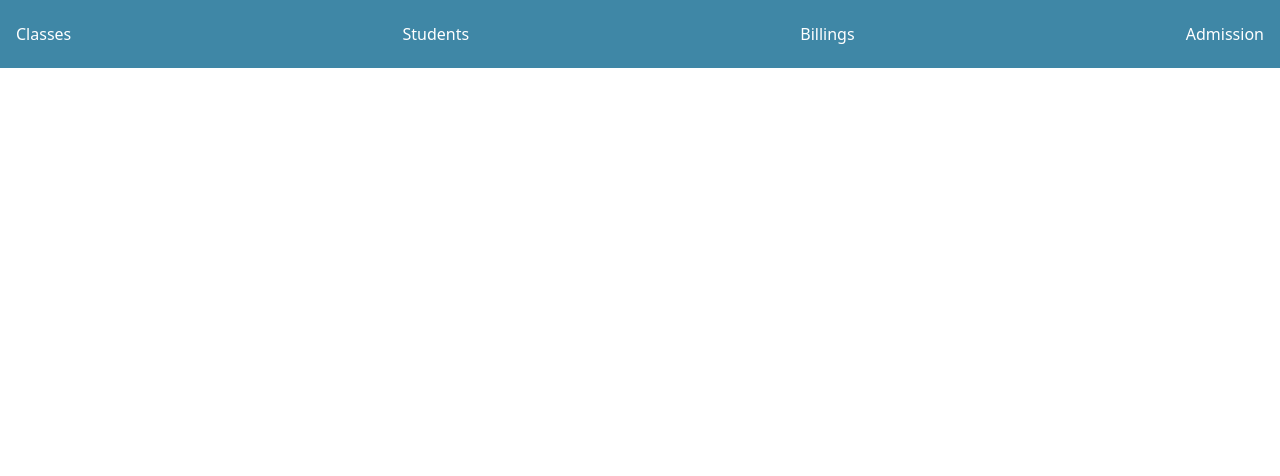
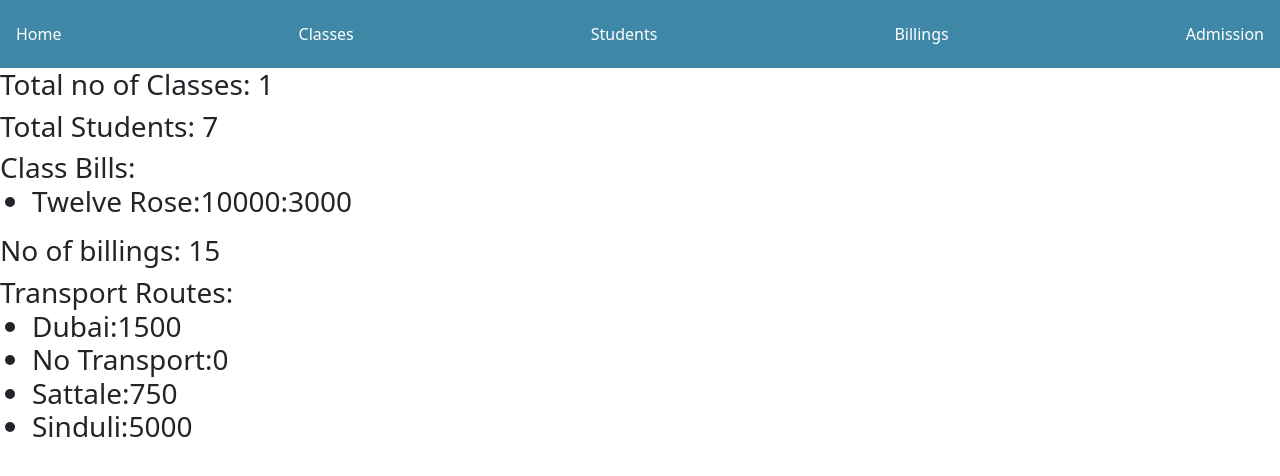
Before and after one commit to Tommy6969420/school_management, a Django app: page / in a window 1280 px wide. Shown: the top 476 px of the page. Run offline with Django 4.2, Linux system fonts and the light colour scheme; data comes from the database, SQL or seed files in the repository; both versions use the stored data as it was after the commit.

Commit message:
sum_homepage createed

```diff
--- a/administrative/models.py
+++ b/administrative/models.py
@@ -23,7 +23,7 @@ class Class(models.Model):
 class Student(models.Model):
     std_name=models.CharField(max_length=64)
     std_class=models.ForeignKey(Class ,on_delete=models.CASCADE)
-    roll_no=models.IntegerField(default=0,null=False)
+    roll_no=models.IntegerField(default=False,null=False,blank=False)
     D_O_B=models.DateField(default=timezone.now)
     admission_date=models.DateField(default=timezone.now)
     parents_name=models.CharField(max_length=64)
--- a/administrative/templates/administrative/admission.html
+++ b/administrative/templates/administrative/admission.html
@@ -1,9 +1,8 @@
 {% extends "./base.html" %}
 {% load crispy_forms_tags %}
 {% block body %}
-
+<p id="def_roll" style="display:none;">{{def_roll}}</p>
 {{sucess}}
-{{unsucess}}
 <form action="{% url 'admission_form' %}" method="post">
 
     {% csrf_token %}
@@ -29,6 +28,8 @@
       event.preventDefault();
       parentsName.value = parentsName.value.toUpperCase();
     });
+    //let roll=document.getElementById("id_roll_no");
+    //let def_roll=parseInt(document.getElementById("def_roll").innerText;)
     </script>
 
     </script>
--- a/administrative/templates/administrative/base.html
+++ b/administrative/templates/administrative/base.html
@@ -55,6 +55,7 @@
 
        <!-- Navbar -->
        <div class="navbar">
+        <a href="{% url "home" %}">Home</a>
         <a href="{% url "classes" %}">Classes</a>
         <a href="{% url "students" %}">Students</a>
         <a href="{% url "billing" %}">Billings</a>
--- a/billing/views.py
+++ b/billing/views.py
@@ -41,8 +41,6 @@ def get_student_info(request):
         # print(str(student_id))
     obj=Student.objects.get(id=student_id)
     class_obj=ClassBills.objects.get(indv_class_id=obj.std_class.id)
-    # due_obj=Billing.objects.filter(student_id=student_id).order_by("-recipt_no")
-    # prev_due=due_obj.order_by("-recipt_no").values("recipt_no","due","date_of_billing")[:1]
     due_obj=Billing.objects.filter(student_id=student_id).order_by("-recipt_no")
     prev_due=due_obj.order_by("-recipt_no").values("recipt_no","due","date_of_billing")[:1]
     for item in prev_due:
--- a/school_management/urls.py
+++ b/school_management/urls.py
@@ -21,5 +21,5 @@ urlpatterns = [
     path('admin/', admin.site.urls),
     path("administrative/",include("administrative.urls")),
     path("billing/",include("billing.urls")),
-    path("",views.index)
+    path("",views.home,name="home")
 ]
--- a/school_management/views.py
+++ b/school_management/views.py
@@ -1,3 +1,21 @@
 from django.shortcuts import render
-def index(request):
-    return render(request,"index.html")
+from administrative.models import Class, Student
+from billing.models import ClassBills, Billing,TransportRoutes
+def home(request):
+    classes_count=Class.objects.count()
+    std_no=Student.objects.count()
+    class_bills=ClassBills.objects.all()
+    billings=Billing.objects.count()
+    transp_routes=TransportRoutes.objects.all()
+    print(class_bills)
+    context={
+
+        "classes_list":classes_count,
+        "std_no":std_no,
+        "class_bills":class_bills,
+        "billings":billings,
+        "transp_routes":transp_routes
+
+
+    }
+    return render(request,"home.html",context)
--- /dev/null
+++ b/templates/home.html
@@ -0,0 +1,23 @@
+{% extends "administrative/base.html" %}
+
+{% block body %}
+<h3>Total no of Classes: {{classes_list}}</h3>
+<h3>Total Students: {{std_no}}</li>
+</h3>
+<h3>Class Bills: <ul>
+        {% for class_bill in class_bills %}
+        <li>{{class_bill.indv_class}}:{{class_bill.admissioin_fee}}:{{class_bill.monthly_fee}}</li>
+        {% endfor %}
+    </ul>
+</h3>
+<h3>No of billings: {{billings}}</h3>
+<h3>Transport Routes: <ul>
+        {% for transp_rout in transp_routes %}
+
+        <li>{{transp_rout.route}}:{{transp_rout.transport_fee}}</li>
+        {% endfor %}
+    </ul>
+</h3>
+
+
+{%endblock%}
--- a/templates/index.html
+++ /dev/null
@@ -1 +0,0 @@
-{% extends "administrative/base.html" %}
```
Also changed, not shown: administrative/views.py (+8 -2 lines), db.sqlite3.
